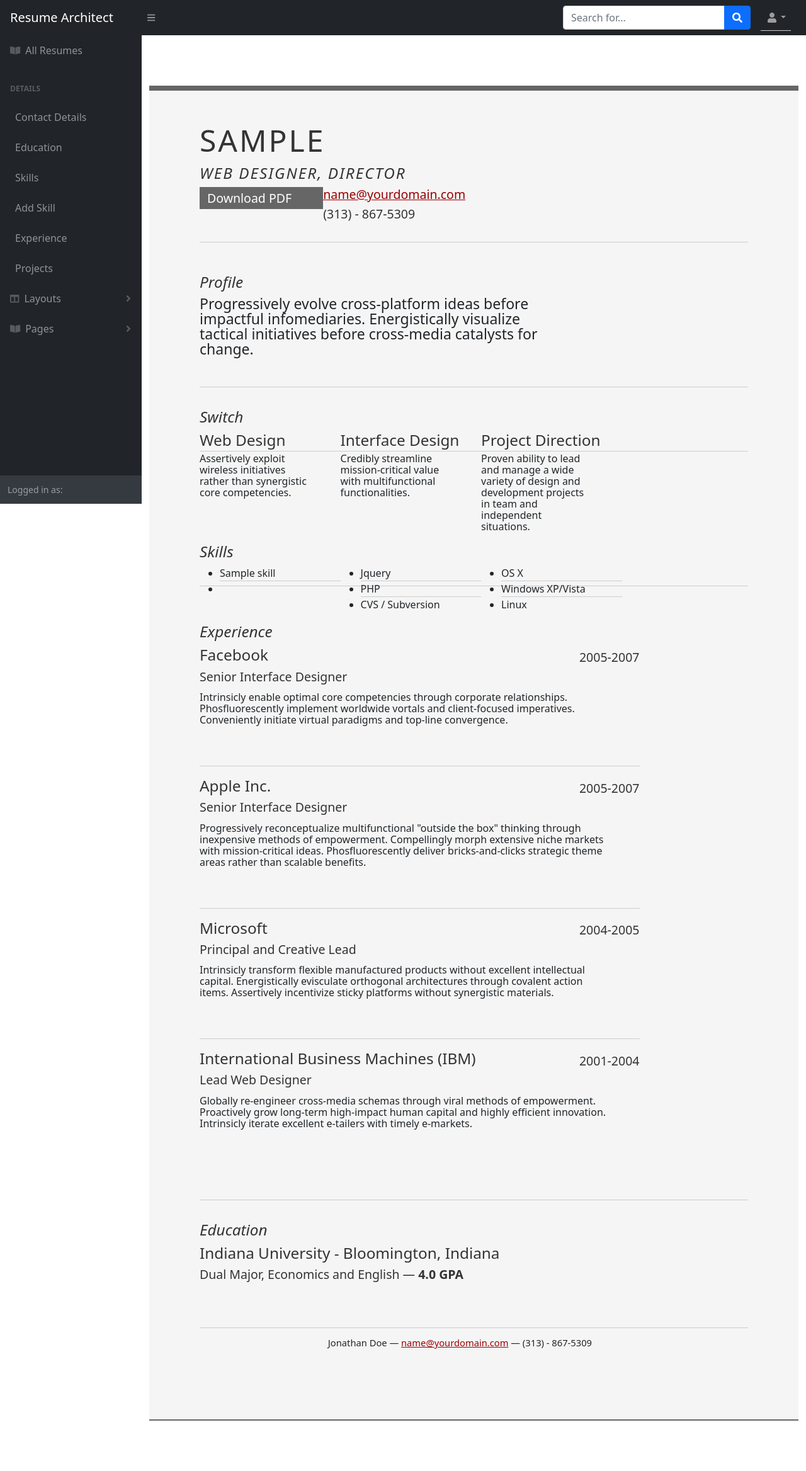
After one commit to Jazmin-Ewers/resume_architect, a Django app: template main_app/templates/resumes/print.html in a window 1280 px wide. The commit adds this page. Shown: the whole page at 63% size. Run offline with Django 3.2, Linux system fonts and the light colour scheme; the template is opened without the code that fills it: most values are stand-ins (such as "Sample title", 1, 10 or a date in 2020); some libraries are stand-ins or nearby versions.

Commit message:
printing to html works

```diff
--- a/main_app/templates/base.html
+++ b/main_app/templates/base.html
@@ -8,6 +8,7 @@
   <meta name="viewport" content="width=device-width, initial-scale=1.0">
   <link href="https://cdn.jsdelivr.net/npm/simple-datatables@latest/dist/style.css" rel="stylesheet" />
   <link rel="stylesheet" href="{% static 'css/styles.css' %}" type="text/css">
+  <link rel="stylesheet" type="text/css" href="http://yui.yahooapis.com/2.7.0/build/reset-fonts-grids/reset-fonts-grids.css" media="all" />
   <link rel="stylesheet" href="{% static 'css/resume.css' %}" type="text/css">
   <script src="https://cdnjs.cloudflare.com/ajax/libs/font-awesome/5.15.3/js/all.min.js" crossorigin="anonymous"></script>
   <title>Resume Architect</title>
--- a/main_app/templates/resumes/detail.html
+++ b/main_app/templates/resumes/detail.html
@@ -23,6 +23,7 @@
 
 <div class="col s6">
   <h3>{{ resume.name }}</h3>
+  <a href="{% url 'resumes_print' resume.id %}">Print</a>
   {% if resume.skills.count %}
     {% for skill in resume.skills.all %}
       <div class="card">
@@ -52,4 +53,5 @@
 
 
 
+
 {% endblock %}
--- /dev/null
+++ b/main_app/templates/resumes/print.html
@@ -0,0 +1,155 @@
+{% extends 'base.html' %}
+{% block content%}
+
+
+
+<div id="doc2" class="yui-t7">
+	<div id="inner">
+
+		<div id="hd">
+			<div class="yui-gc">
+				<div class="yui-u first">
+					<h1>{{resume.contact.first_name}}</h1>
+					<h2>Web Designer, Director</h2>
+				</div>
+
+				<div class="yui-u">
+					<div class="contact-info">
+						<h3><a id="pdf" href="#">Download PDF</a></h3>
+						<h3><a href="mailto:name@yourdomain.com">name@yourdomain.com</a></h3>
+						<h3>(313) - 867-5309</h3>
+					</div><!--// .contact-info -->
+				</div>
+			</div><!--// .yui-gc -->
+		</div><!--// hd -->
+
+		<div id="bd">
+			<div id="yui-main">
+				<div class="yui-b">
+
+					<div class="yui-gf">
+						<div class="yui-u first">
+							<h2>Profile</h2>
+						</div>
+						<div class="yui-u">
+							<p class="enlarge">
+								Progressively evolve cross-platform ideas before impactful infomediaries. Energistically visualize tactical initiatives before cross-media catalysts for change.
+							</p>
+						</div>
+					</div><!--// .yui-gf -->
+
+					<div class="yui-gf">
+						<div class="yui-u first">
+							<h2>Switch</h2>
+						</div>
+						<div class="yui-u">
+
+								<div class="talent">
+									<h2>Web Design</h2>
+									<p>Assertively exploit wireless initiatives rather than synergistic core competencies.	</p>
+								</div>
+
+								<div class="talent">
+									<h2>Interface Design</h2>
+									<p>Credibly streamline mission-critical value with multifunctional functionalities.	 </p>
+								</div>
+
+								<div class="talent">
+									<h2>Project Direction</h2>
+									<p>Proven ability to lead and manage a wide variety of design and development projects in team and independent situations.</p>
+								</div>
+						</div>
+					</div> <!--// .yui-gf -->
+
+					<div class="yui-gf">
+						<div class="yui-u first">
+							<h2>Skills</h2>
+						</div>
+						<div class="yui-u">
+							<ul class="talent">
+                               {% for skill in skills %}
+								<li>{{ skill.name }}</li>
+                                {% endfor %}
+								<li class="last"></li>
+							</ul>
+
+							<ul class="talent">
+								<li>Jquery</li>
+								<li>PHP</li>
+								<li class="last">CVS / Subversion</li>
+							</ul>
+
+							<ul class="talent">
+								<li>OS X</li>
+								<li>Windows XP/Vista</li>
+								<li class="last">Linux</li>
+							</ul>
+						</div>
+					</div><!--// .yui-gf-->
+
+					<div class="yui-gf">
+
+						<div class="yui-u first">
+							<h2>Experience</h2>
+						</div><!--// .yui-u -->
+
+						<div class="yui-u">
+
+							<div class="job">
+								<h2>Facebook</h2>
+								<h3>Senior Interface Designer</h3>
+								<h4>2005-2007</h4>
+								<p>Intrinsicly enable optimal core competencies through corporate relationships. Phosfluorescently implement worldwide vortals and client-focused imperatives. Conveniently initiate virtual paradigms and top-line convergence. </p>
+							</div>
+
+							<div class="job">
+								<h2>Apple Inc.</h2>
+								<h3>Senior Interface Designer</h3>
+								<h4>2005-2007</h4>
+								<p>Progressively reconceptualize multifunctional "outside the box" thinking through inexpensive methods of empowerment. Compellingly morph extensive niche markets with mission-critical ideas. Phosfluorescently deliver bricks-and-clicks strategic theme areas rather than scalable benefits. </p>
+							</div>
+
+							<div class="job">
+								<h2>Microsoft</h2>
+								<h3>Principal and Creative Lead</h3>
+								<h4>2004-2005</h4>
+								<p>Intrinsicly transform flexible manufactured products without excellent intellectual capital. Energistically evisculate orthogonal architectures through covalent action items. Assertively incentivize sticky platforms without synergistic materials. </p>
+							</div>
+
+
+							<div class="job last">
+								<h2>International Business Machines (IBM)</h2>
+								<h3>Lead Web Designer</h3>
+								<h4>2001-2004</h4>
+								<p>Globally re-engineer cross-media schemas through viral methods of empowerment. Proactively grow long-term high-impact human capital and highly efficient innovation. Intrinsicly iterate excellent e-tailers with timely e-markets.</p>
+							</div>
+
+						</div><!--// .yui-u -->
+					</div><!--// .yui-gf -->
+
+
+					<div class="yui-gf last">
+						<div class="yui-u first">
+							<h2>Education</h2>
+						</div>
+						<div class="yui-u">
+							<h2>Indiana University - Bloomington, Indiana</h2>
+							<h3>Dual Major, Economics and English &mdash; <strong>4.0 GPA</strong> </h3>
+						</div>
+					</div><!--// .yui-gf -->
+
+
+				</div><!--// .yui-b -->
+			</div><!--// yui-main -->
+		</div><!--// bd -->
+
+		<div id="ft">
+			<p>Jonathan Doe &mdash; <a href="mailto:name@yourdomain.com">name@yourdomain.com</a> &mdash; (313) - 867-5309</p>
+		</div><!--// footer -->
+
+	</div><!-- // inner -->
+
+
+</div><!--// doc -->
+
+{% endblock %}
--- a/main_app/urls.py
+++ b/main_app/urls.py
@@ -18,6 +18,7 @@ urlpatterns = [
   path('resumes/create/', views.ResumeCreate.as_view(), name='resumes_create'),
   path('resumes/<int:resume_id>/', views.resumes_detail, name='resumes_detail'),
   path('resumes/<int:resume_id>/assoc_skill/<int:skill_id>/', views.assoc_skill, name='assoc_skill'),
+  path('resumes/<int:resume_id>/print', views.resumes_print, name='resumes_print'),
 
   #Education
 
```
Also changed, not shown: main_app/views.py (+8 -0 lines).
